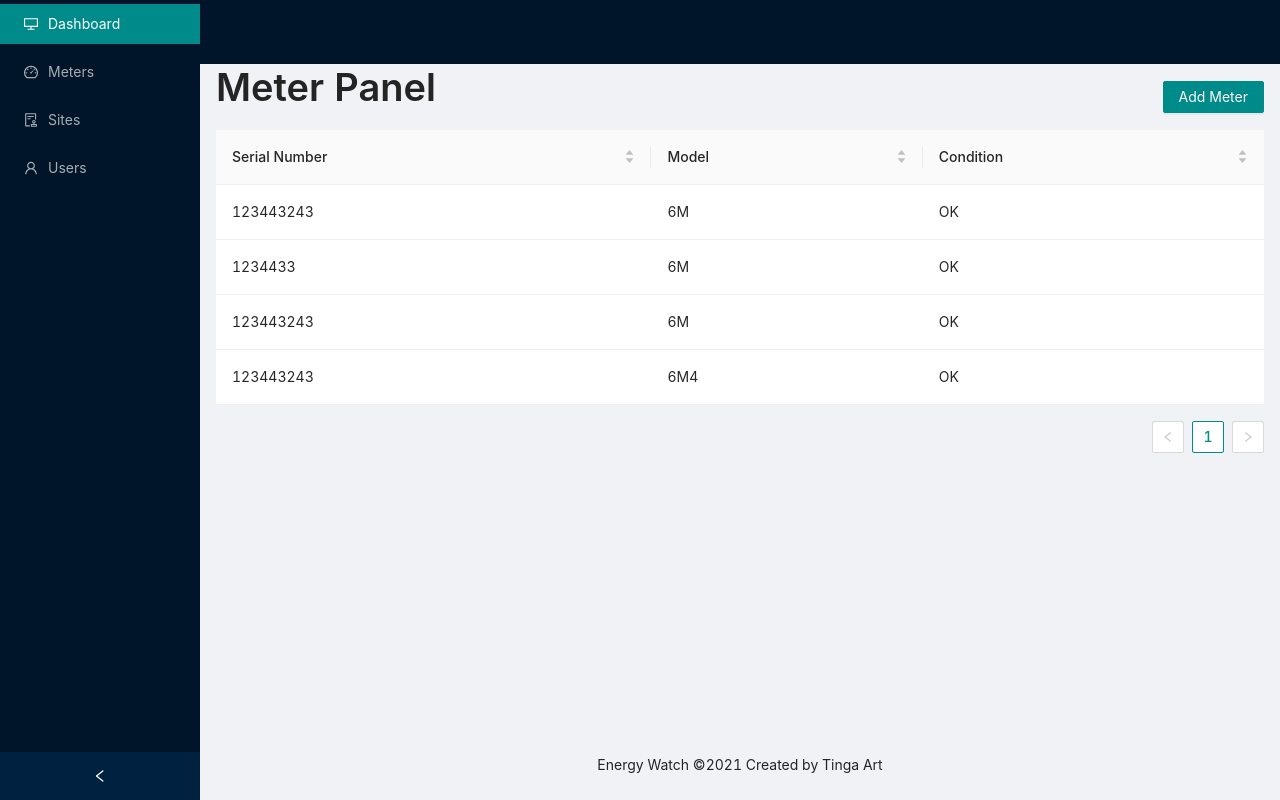
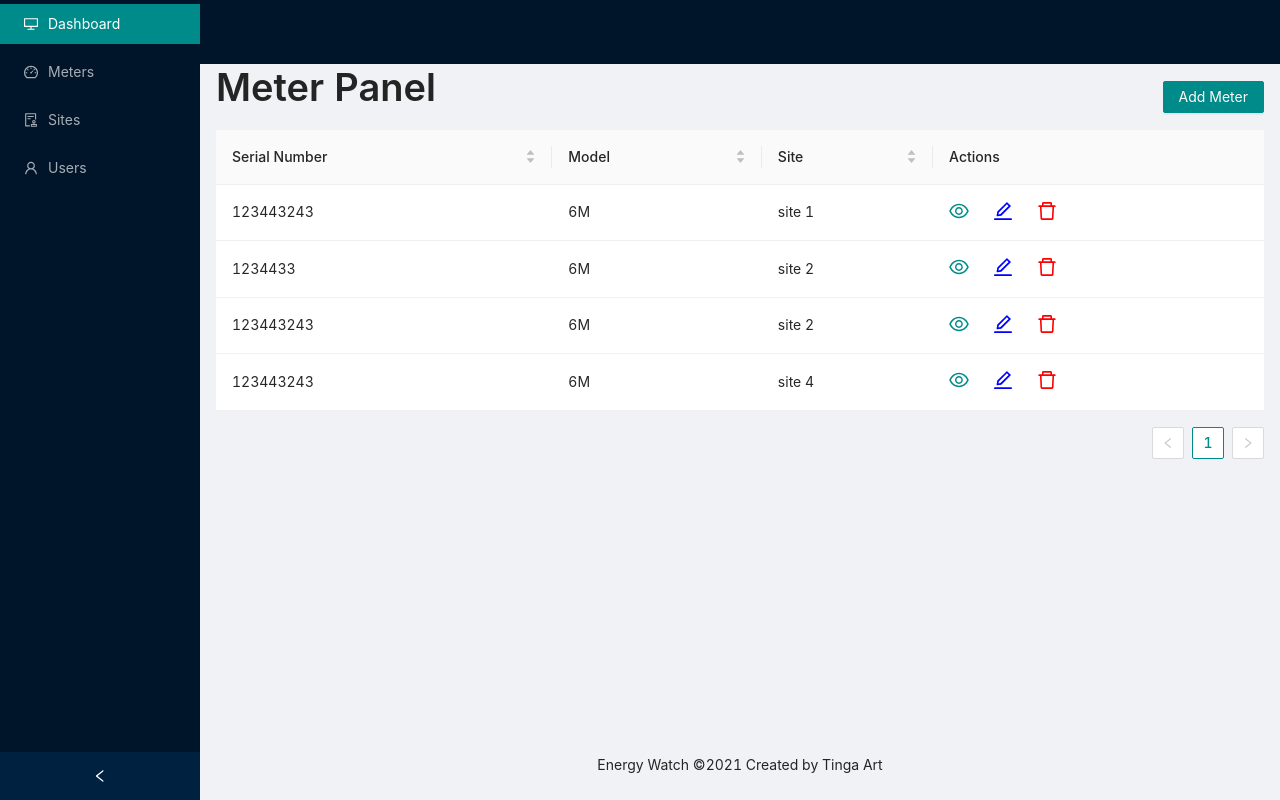
Before and after one commit to Ngatyah/energy-watch, a React (Create React App) app: page /dashboard/meters in a window 1280 px wide. Built offline with nearby package versions, Linux system fonts and the light colour scheme.

Commit message:
Updated Form actions

```diff
--- a/src/components/EnergyGraph.tsx
+++ b/src/components/EnergyGraph.tsx
@@ -193,7 +193,7 @@ const EnergyGraph = () => {
         </Chart>
         <Col>
           <Card
-            title="Power Usage"
+            title="ENERGY USAGE"
             style={{ width: 200, height: 200 }}
             bodyStyle={{ borderRadius: 50 }}
           >
@@ -225,7 +225,7 @@ const EnergyGraph = () => {
                       color: "#08c",
                     }}
                   >
-                    kWhs
+                    kWh
                   </Content>
                 </Col>
               </Row>
--- a/src/components/MeterPanel.tsx
+++ b/src/components/MeterPanel.tsx
@@ -1,5 +1,5 @@
 import { Table, Typography, Input, Button, Space, Row } from "antd";
-import { SearchOutlined } from "@ant-design/icons";
+import { EyeOutlined, DeleteOutlined, EditOutlined } from "@ant-design/icons";
 import { Fragment } from "react";
 import { useHistory } from "react-router";
 import { METERFORM } from "../constants";
@@ -22,12 +22,23 @@ const columns = [
     },
   },
   {
-    title: "Condition",
-    dataIndex: "condition",
+    title: "Site",
+    dataIndex: "site",
     sorter: {
       compare: (a: any, b: any) => a.math - b.math,
       multiple: 2,
     },
+  },
+  {
+    title: "Actions",
+    dataIndex: "actions",
+    render: () => (
+      <Space size="large">
+        <a>{<EyeOutlined style={{ fontSize: "20px" }} />}</a>
+        <a>{<EditOutlined style={{ fontSize: "20px", color: "blue" }} />}</a>
+        <a>{<DeleteOutlined style={{ fontSize: "20px", color: "red" }} />}</a>
+      </Space>
+    ),
   },
 ];
 
@@ -36,25 +47,25 @@ const data = [
     key: "1",
     serial: "123443243",
     model: "6M",
-    condition: "OK",
+    site: "site 1",
   },
   {
     key: "2",
     serial: "1234433",
     model: "6M",
-    condition: "OK",
+    site: "site 2",
   },
   {
     key: "3",
     serial: "123443243",
     model: "6M",
-    condition: "OK",
+    site: "site 2",
   },
   {
     key: "4",
     serial: "123443243",
-    model: "6M4",
-    condition: "OK",
+    model: "6M",
+    site: "site 4",
   },
 ];
 
--- a/src/pages/MeterForm.tsx
+++ b/src/pages/MeterForm.tsx
@@ -1,13 +1,24 @@
 import React, { useState } from "react";
-import { Form, Input, Button } from "antd";
+import { Form, Input, Select, Checkbox, Button, AutoComplete } from "antd";
 import { useHistory } from "react-router-dom";
 import { METERS_URL } from "../constants";
 
 const MeterForm: React.FunctionComponent<{}> = () => {
+  const { Option } = Select;
   const history = useHistory();
   const onFinish = async (values: any) => {
     console.log("Success:", values);
     history.replace(METERS_URL);
+  };
+  const formItemLayout = {
+    labelCol: {
+      xs: { span: 24 },
+      sm: { span: 8 },
+    },
+    wrapperCol: {
+      xs: { span: 24 },
+      sm: { span: 16 },
+    },
   };
 
   return (
@@ -19,6 +30,7 @@ const MeterForm: React.FunctionComponent<{}> = () => {
       }}
     >
       <Form
+        {...formItemLayout}
         name="normal_login"
         className="login-form"
         initialValues={{ remember: true }}
@@ -26,11 +38,11 @@ const MeterForm: React.FunctionComponent<{}> = () => {
       >
         <div>
           <h1 style={{ color: "#008B8B" }}>Add Meter </h1>
-          <p> Enter the New Meter Details Here</p>
+          <p> Enter the New Meter Details Here. Fill all the Fields</p>
         </div>
         <Form.Item
-          name="Name"
-          label="NAME"
+          name="Serial"
+          label="SERIAL No"
           rules={[
             {
               required: true,
@@ -40,8 +52,8 @@ const MeterForm: React.FunctionComponent<{}> = () => {
           <Input />
         </Form.Item>
         <Form.Item
-          name="Serial"
-          label="SERIAL NUMBER"
+          name="Model"
+          label="MODEL"
           rules={[
             {
               required: true,
@@ -73,26 +85,17 @@ const MeterForm: React.FunctionComponent<{}> = () => {
           <Input />
         </Form.Item>
         <Form.Item
-          name="Site"
-          label="SITE"
-          rules={[
-            {
-              required: true,
-            },
-          ]}
+          name="site"
+          label="SITES"
+          rules={[{ required: true, message: "Select a site" }]}
         >
-          <Input />
-        </Form.Item>
-        <Form.Item
-          name="Address"
-          label="Address"
-          rules={[
-            {
-              required: true,
-            },
-          ]}
-        >
-          <Input />
+          <Select placeholder="Select the meter site">
+            <Option value="site_1">Site 1</Option>
+            <Option value="site_2">Site 2</Option>
+            <Option value="site_3">Site 3</Option>
+            <Option value="site_4">Site 4</Option>
+            <Option value="site_5">Site 5</Option>
+          </Select>
         </Form.Item>
         <Form.Item>
           <Button
```
